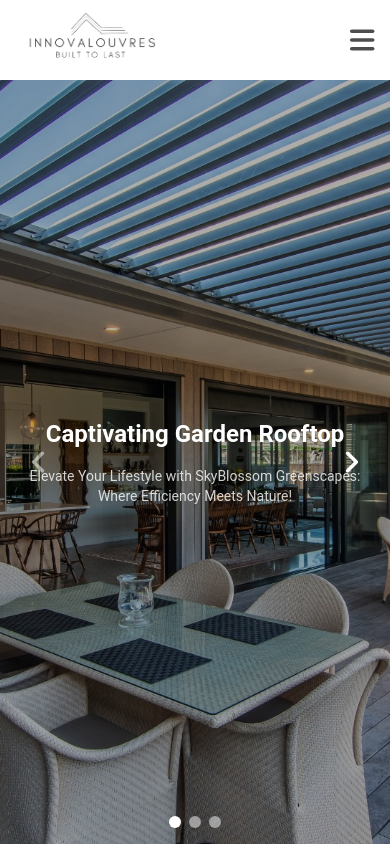
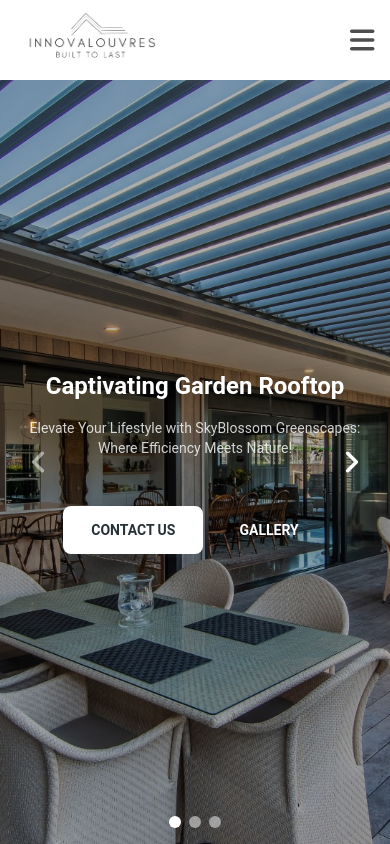
Before and after one commit to arielbvergara/innovalouvres, a Next.js app: page / in a window 390 px wide. Built offline with nearby package versions, Linux system fonts and the light colour scheme.

Commit message:
Adding button in banner when mobile

```diff
--- a/src/components/carouselHome.js
+++ b/src/components/carouselHome.js
@@ -10,7 +10,7 @@
 
     useEffect(() => {
         const fetchData = async () => {
-            console.log("fetching data");
+
             try {
                 const response = await fetch('/images.json');
                 const jsonData = await response.json();
@@ -50,7 +50,7 @@
                                 >
                                     {item.content.description}
                                 </Typography>
-                                <div className="mt-12 flex hidden gap-2 sm:block">
+                                <div className="mt-12 flex justify-center gap-2 sm:justify-start">
                                     <Link href="/contact">
                                         <Button size="lg" color="white">
                                             Contact us
```
